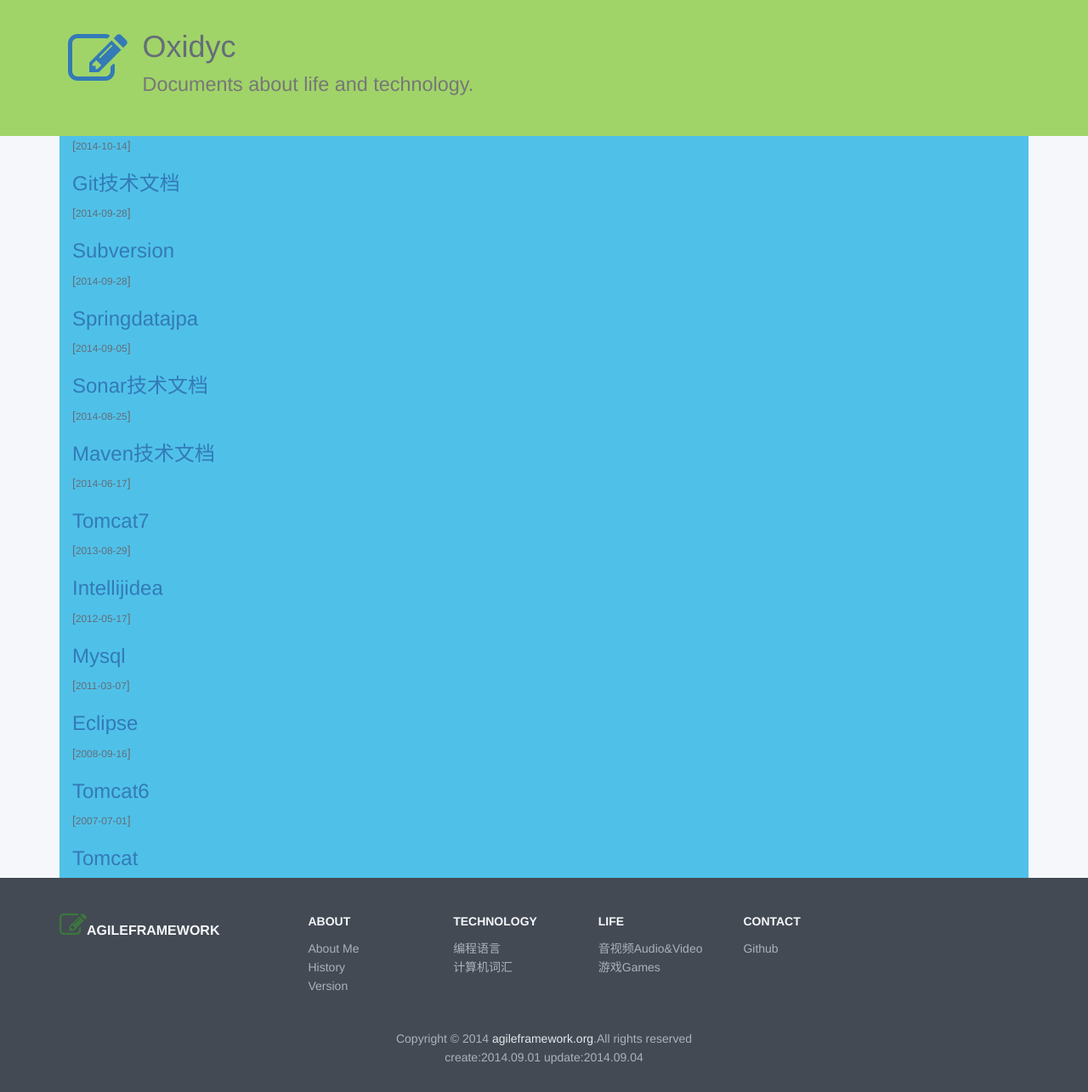
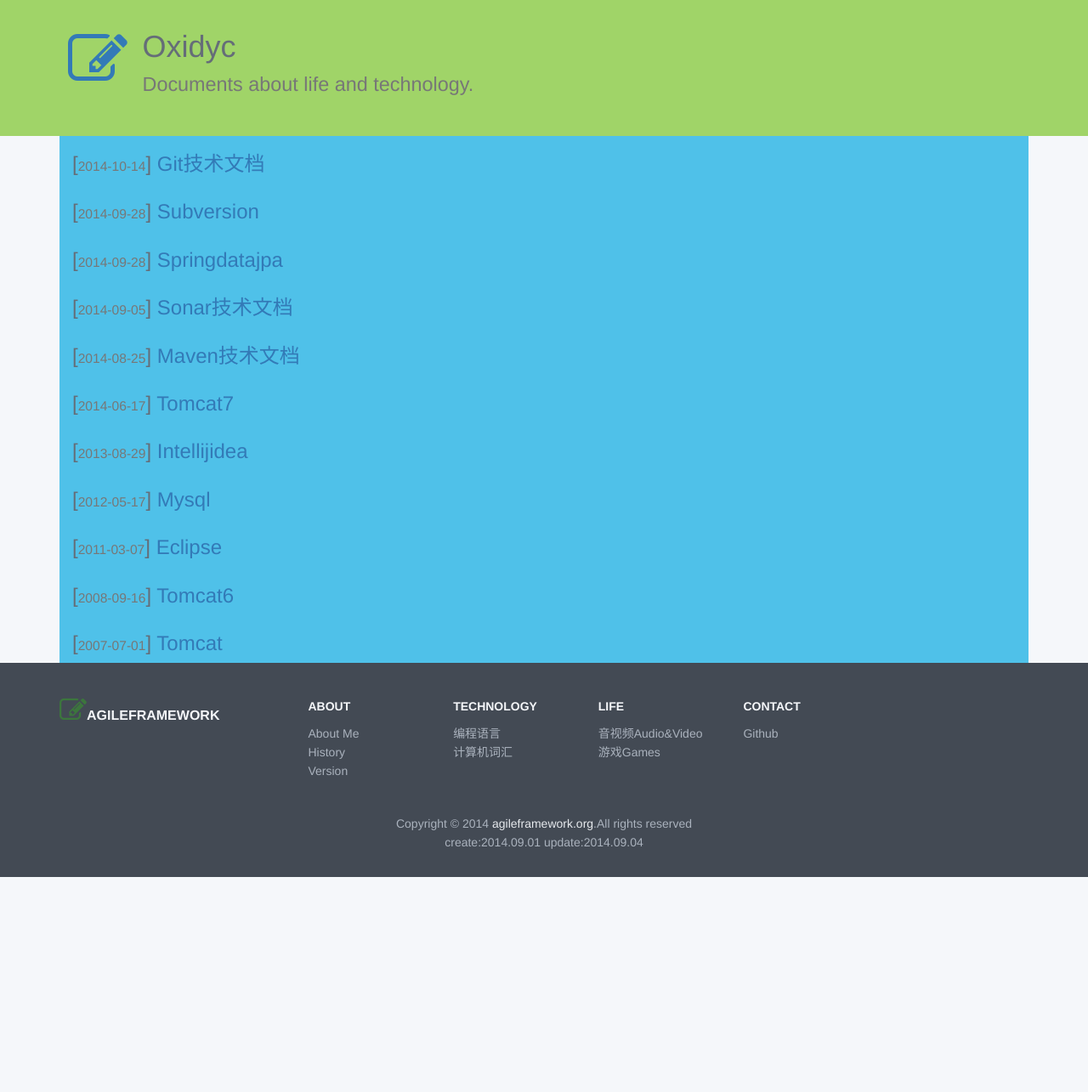
Before and after one commit to oxidyc/ikms.github.io, a Jekyll site: the page built from index.html, in a window 1280 px wide. Shown: the whole page at 85% size. Built offline with Jekyll 4.4.1, drawn with Linux system fonts in a browser that asks for light colours; nearby versions of some CDN libraries; after the commit the page ends 1032 px from its top, so only the background shows below that.

```diff
--- a/index.html
+++ b/index.html
@@ -13,8 +13,7 @@
 <section>
     {% for post in site.posts %}
     <div class="col-lg-12 bg_aqua">
-        [<small>{{ post.date | date: "%F" }}</small>]
-        <h3><a href="{{ post.id }}">{{ post.title }}</a></h3>
+        <h3>[<small>{{ post.date | date: "%F" }}</small>] <a href="{{ post.id }}">{{ post.title }}</a></h3>
        <!-- {{ post.excerpt }}-->
 
     </div>
```
